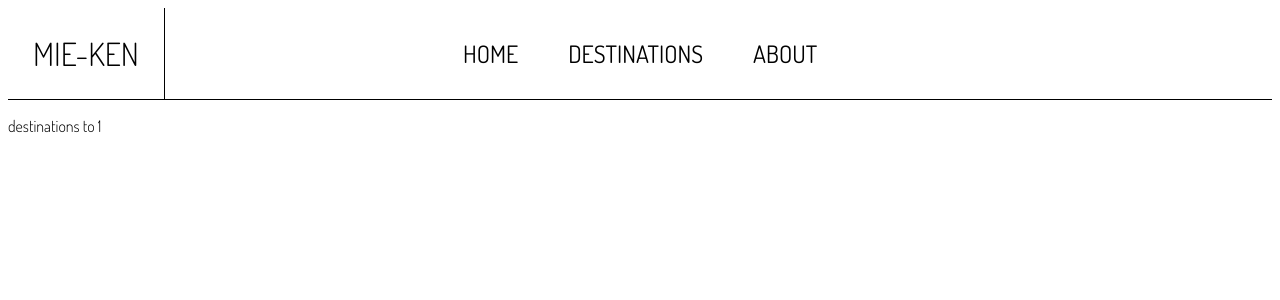
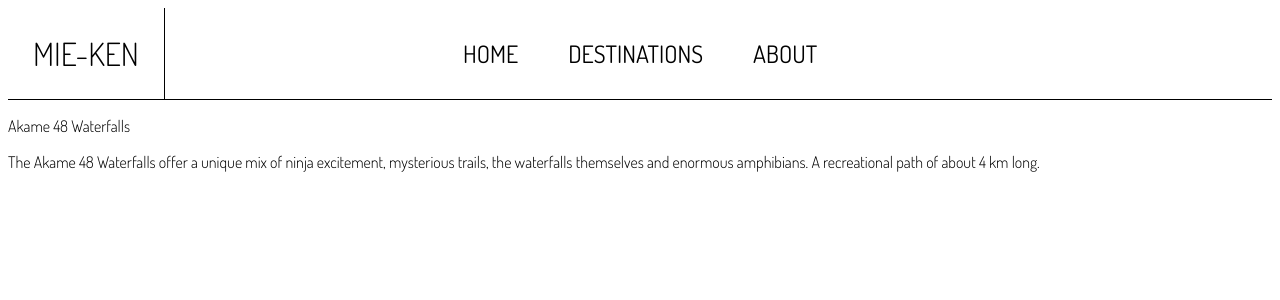
Before and after one commit to moonjuko/mie-wiki-nuxt, a Nuxt app: page /destinations/1 in a window 1280 px wide. Shown: the top 300 px of the page. Built offline with nearby package versions, Linux system fonts and the light colour scheme.

Commit message:
Finish the deta

```diff
--- a/components/card.vue
+++ b/components/card.vue
@@ -12,7 +12,7 @@ export default {
     <div class="content">
       <h3 class="cardTitle">{{ name }}</h3>
       <p class="description">{{ description }}</p>
-      <button class="button">Explore</button>
+      <a :href="'/destinations/' + id" class="button">Explore</a>
     </div>
   </div>
 </template>
--- a/pages/destinations/[id].vue
+++ b/pages/destinations/[id].vue
@@ -1,11 +1,25 @@
 <script setup>
+// get object by id from json
+import cards from "../../assets/cards.json";
+
 const route = useRoute();
 const id = route.params.id;
+
+const detailCard = getCardById(id);
+
+function getCardById(idToFind) {
+  if (idToFind > cards.length) return;
+  let card = cards.find((x) => x.id == idToFind);
+  return card;
+}
+
+// get object by id from json
 </script>
 
 <template>
-  <div>
-    <p>destinations to {{ id }}</p>
+  <div v-if="detailCard">
+    <p>{{ detailCard.name }}</p>
+    <p>{{ detailCard.description }}</p>
   </div>
 </template>
 
```
